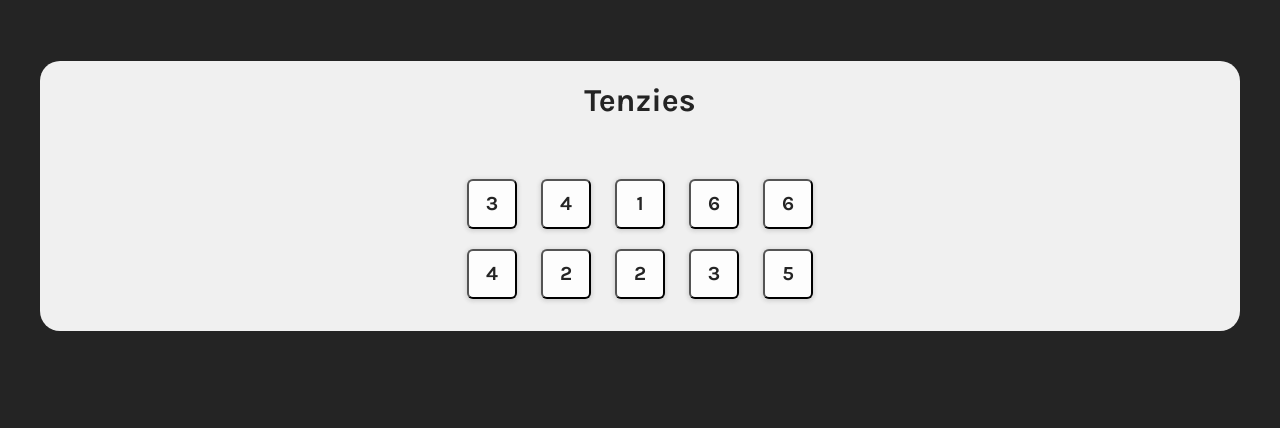
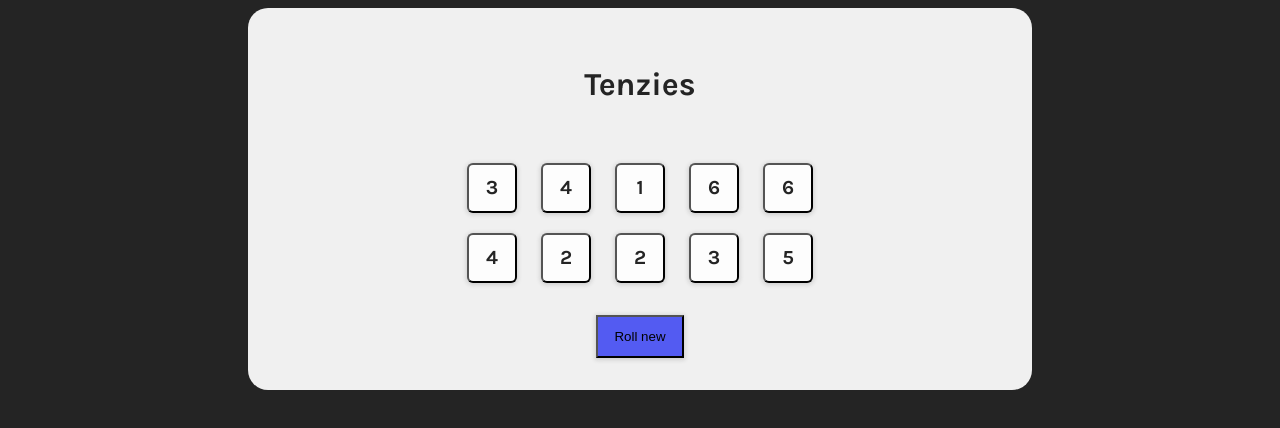
Before and after one commit to tiagocostarebelo/tcr-tenzies-game, a React (Vite) app: page / in a window 1280 px wide. Shown: the top 428 px of the page. Built offline with nearby package versions, Linux system fonts and the light colour scheme.

Commit message:
added roll new button to the html and styled it

```diff
--- a/src/App.jsx
+++ b/src/App.jsx
@@ -25,6 +25,8 @@ function App() {
       <div className="dice-container">
         {newDices}
       </div>
+
+      <button className="new-dice--btn">Roll new</button>
     </main>
   )
 }
--- a/src/index.css
+++ b/src/index.css
@@ -15,7 +15,6 @@
 }
 
 body {
-  padding: 2rem;
   display: flex;
   flex-direction: column;
 }
@@ -35,13 +34,14 @@ main {
   background-color: #f0f0f0;
   border-radius: 20px;
   height: fit-content;
-  width: 100%;
+  max-width: 90dvh;
+  margin: 0 auto;
+  padding: 2rem;
 }
 
 .title {
   text-align: center;
   color: #242424;
-  padding: 1rem 1rem 0rem;
 }
 
 .dice-container {
@@ -67,4 +67,18 @@ main {
   font-size: 20px;
   font-weight: 700;
   font-family: "Karla", sans-serif;
+
+  cursor: pointer;
 }
+
+.new-dice--btn {
+  background-color: #535bf2;
+  padding: 0.75rem 1rem;
+  box-shadow: 0px 1px 4px 1px rgb(45 45 45 / 17%);
+
+  display: block;
+  margin-left: auto;
+  margin-right: auto;
+
+  cursor: pointer;
+}
```
